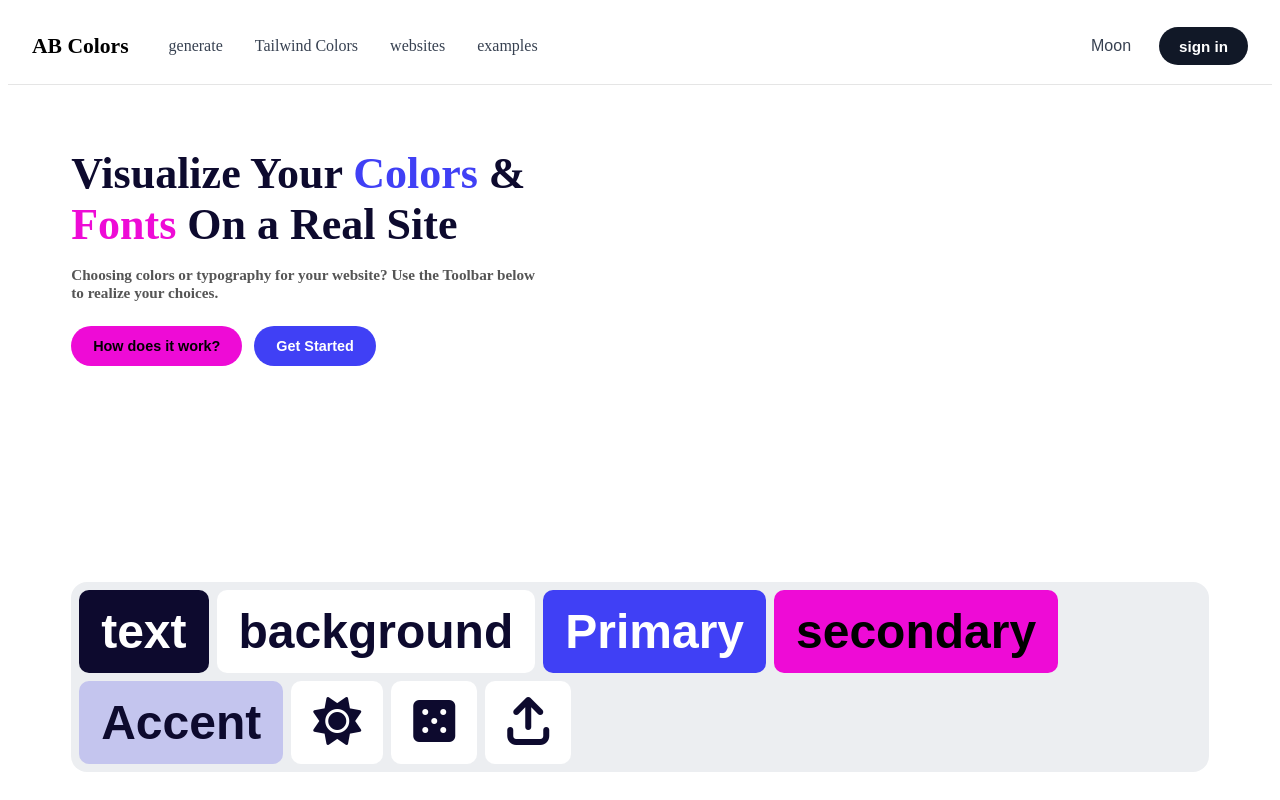
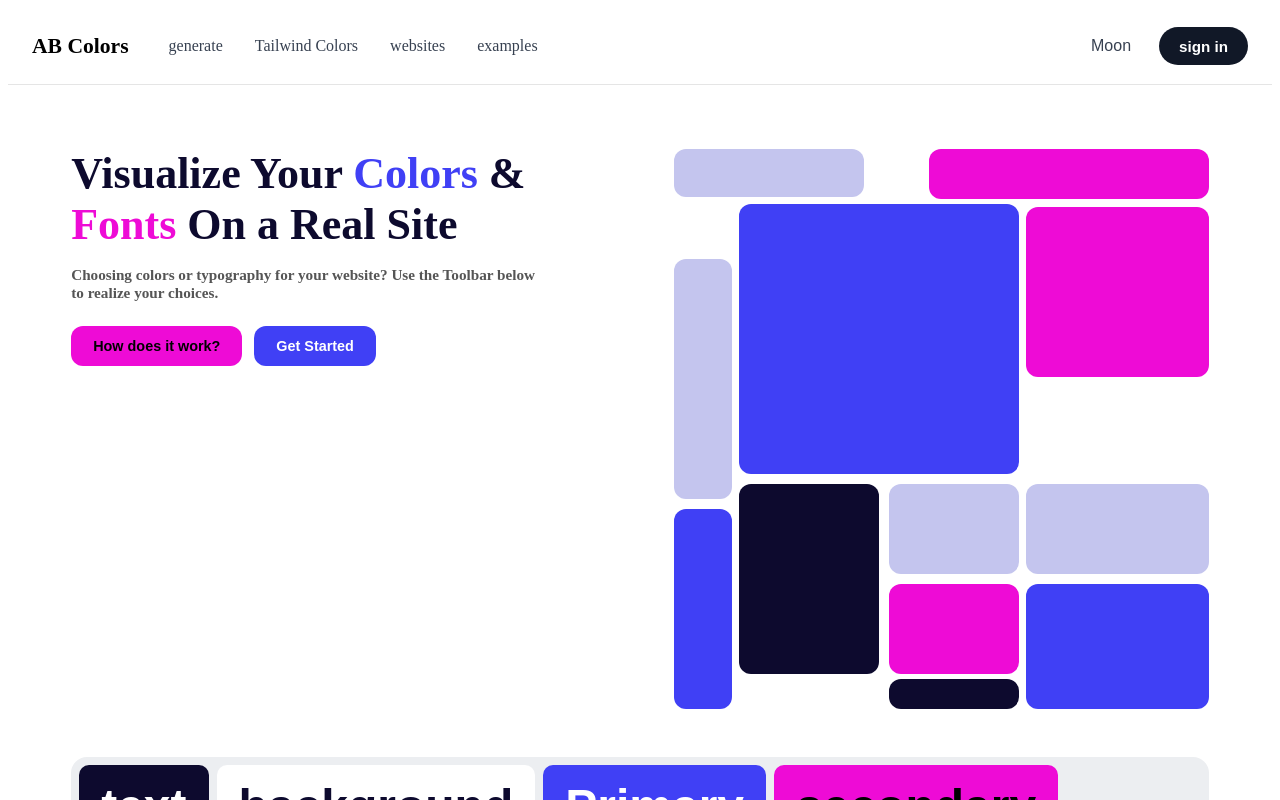
Before and after one commit to itzmitto/ab-colors-website, a React (Vite) app: page / in a window 1280 px wide. Shown: the top 800 px of the page. Built offline with nearby package versions, Linux system fonts and the light colour scheme.

Commit message:
mainsection colors aangemaakt en styling toegevoegd in het colorLayout.css bestand

```diff
--- a/src/App.tsx
+++ b/src/App.tsx
@@ -1,6 +1,7 @@
 import Navbar from './components/Navbar';
 import MainSection from './components/MainSection';
 import './styling/main.css';
+import './styling/colorLayout.css';
 
 function App() {
   return (
--- a/src/components/MainSection.tsx
+++ b/src/components/MainSection.tsx
@@ -14,6 +14,23 @@ function MainSection() {
                     <div className="hero-buttons">
                         <button className="btn btn-secondary">How does it work?</button>
                         <button className="btn btn-primary">Get Started</button>
+                    </div>
+                </div>
+
+                <div className="color-layout-wrapper">
+                    <div className="color-layout">
+                        <div className="block blok1"></div>
+                        <div className="block blok2"></div>
+                        <div className="block blok3"></div>
+                        <div className="block blok4"></div>
+                        <div className="block blok5"></div>
+                        <div className="block blok6"></div>
+                        <div className="block blok7"></div>
+                        <div className="block blok8a"></div>
+                        <div className="block blok8b"></div>
+                        <div className="block blok9"></div>
+                        <div className="block blok10"></div>
+                        <div className="block blok11"></div>
                     </div>
                 </div>
             </section>
--- /dev/null
+++ b/src/styling/colorLayout.css
@@ -0,0 +1,112 @@
+.color-layout-wrapper {
+    display: flex;
+    justify-content: center;
+    align-items: center;
+}
+
+.color-layout {
+    position: relative;
+    width: 535px;
+    height: 560px;
+}
+
+.color-layout .block {
+    position: absolute;
+    border-radius: 12px;
+}
+
+.color-layout .blok1 {
+    background: var(--color-accent);
+    width: 190px;
+    height: 48px;
+    left: 0;
+    top: 0;
+}
+
+.color-layout .blok2 {
+    background: var(--color-primary);
+    width: 280px;
+    height: 270px;
+    left: 65px;
+    top: 55px;
+}
+
+.color-layout .blok3 {
+    background: var(--color-secondary);
+    width: 280px;
+    height: 50px;
+    right: 0;
+    top: 0;
+}
+
+.color-layout .blok4 {
+    background: var(--color-secondary);
+    width: 183px;
+    height: 170px;
+    right: 0;
+    top: 58px;
+}
+
+.color-layout .blok5 {
+    background: var(--color-text);
+    width: 140px;
+    height: 190px;
+    left: 65px;
+    top: 335px;
+}
+
+.color-layout .blok6 {
+    background: var(--color-accent);
+    width: 130px;
+    height: 90px;
+    left: 215px;
+    top: 335px;
+}
+
+.color-layout .blok7 {
+    background: var(--color-accent);
+    width: 183px;
+    height: 90px;
+    right: 0;
+    top: 335px;
+}
+
+.color-layout .blok8a {
+    background: var(--color-accent);
+    width: 58px;
+    height: 240px;
+    left: 0;
+    bottom: 210px;
+}
+
+.color-layout .blok8b {
+    background: var(--color-primary);
+    width: 58px;
+    height: 200px;
+    left: 0;
+    bottom: 0;
+}
+
+.color-layout .blok9 {
+    background: var(--color-secondary);
+    width: 130px;
+    height: 90px;
+    left: 215px;
+    bottom: 35px;
+}
+
+.color-layout .blok10 {
+    background: var(--color-primary);
+    width: 183px;
+    height: 125px;
+    right: 0;
+    bottom: 0;
+}
+
+.color-layout .blok11 {
+    background: var(--color-text);
+    width: 130px;
+    height: 30px;
+    left: 215px;
+    bottom: 0;
+}
--- a/src/styling/main.css
+++ b/src/styling/main.css
@@ -62,7 +62,7 @@ main {
 
 .btn {
     border: none;
-    border-radius: 24px;
+    border-radius: 12px;
     padding: 12px 22px;
     font-weight: 700;
     font-size: 0.9rem;
```
